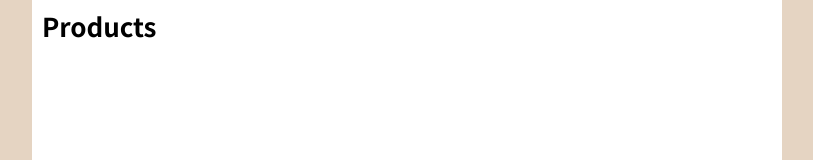
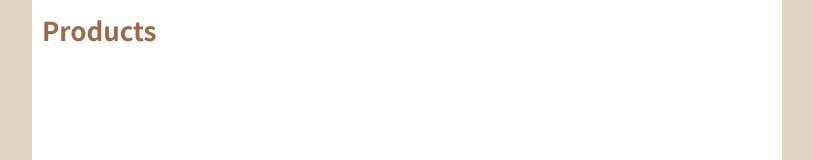
Before and after one commit to muilyang12/nutrition-specs, a Next.js app in the folder fe/: page /compare in a window 1280 px wide. Shown: the top 160 px of the page, without its empty margins (233-1046 px from the left). Built offline with nearby package versions, Linux system fonts and the light colour scheme.

Commit message:
comparing targets css 일부 수정.

```diff
--- a/fe/src/components/comparing-targets/ComparingTargets.module.css
+++ b/fe/src/components/comparing-targets/ComparingTargets.module.css
@@ -1,18 +1,21 @@
-.comparingTargetWrapper {
-    padding: 10px;
+.comparingTargetsWrapper {
+    padding: 14px 10px;
 
     display: flex;
     flex-direction: column;
-    gap: 8px;
+    gap: 10px;
 }
 
 .comparingTitle {
     font-size: 26px;
     font-weight: 1000;
     line-height: 1.25;
+
+    color: var(--orange-dark);
 }
 
 .comparingItems {
+
     display: flex;
     flex-direction: column;
     gap: 4px;
@@ -34,6 +37,4 @@
     font-size: 16px;
     font-weight: 500;
     line-height: 1.25;
-
-    color: var(--gray);
 }
--- a/fe/src/components/comparing-targets/ComparingTargets.tsx
+++ b/fe/src/components/comparing-targets/ComparingTargets.tsx
@@ -41,7 +41,7 @@ export default function ComparingTargets() {
 
   return (
     <>
-      <div className={styles.comparingTargetWrapper}>
+      <div className={styles.comparingTargetsWrapper}>
         <span className={styles.comparingTitle}>Products</span>
         <div className={styles.comparingItems}>
           {Object.values(comparingProducts).map((product) => {
```
